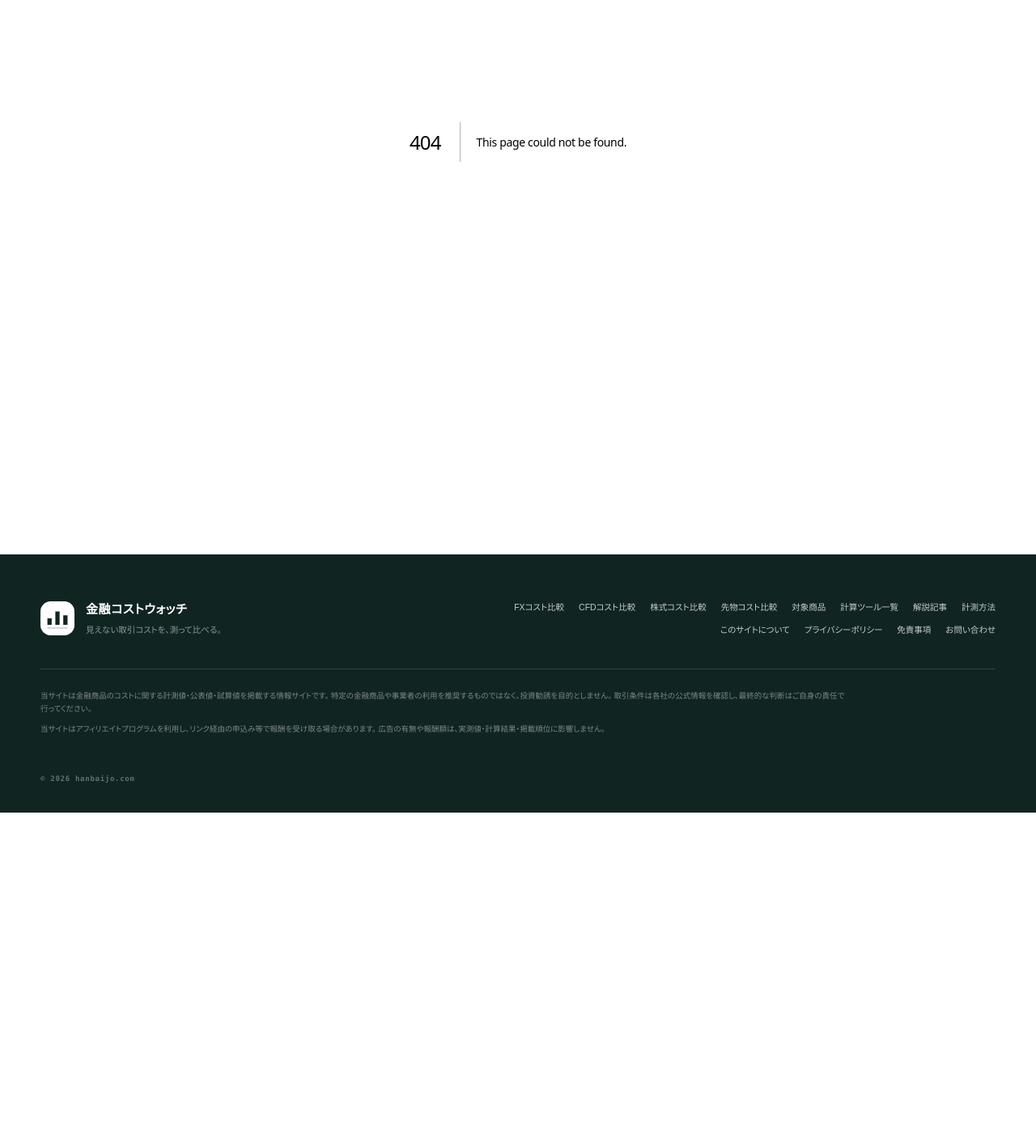
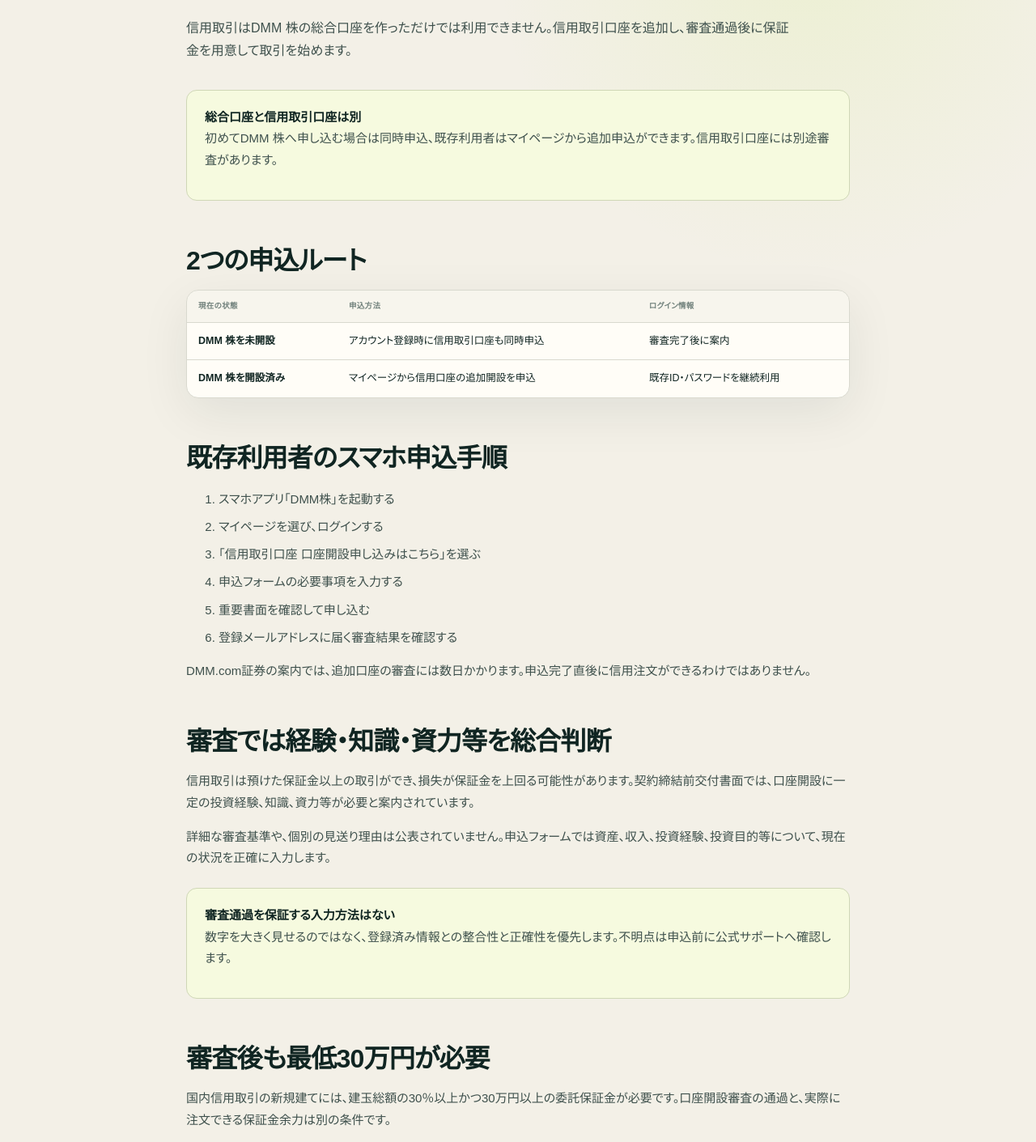
Before and after one commit to mrok18/hanbaijo, a Next.js app: page /articles/dmm-kabu-margin-account-opening in a window 1280 px wide. Before the commit this address had no page. Shown: the part 302-1713 px from the top of the page at 81% size. Before the commit the page ends 1306 px from the top, so only its background shows below. Built offline with nearby package versions, Linux system fonts and the light colour scheme.

Commit message:
Add DMM Kabu margin account opening guide

```diff
--- /dev/null
+++ b/app/articles/dmm-kabu-margin-account-opening/page.tsx
@@ -0,0 +1,76 @@
+import Link from 'next/link';
+import AffiliateOfferCard from '@/components/AffiliateOfferCard';
+import { AFFILIATE_OFFERS } from '@/lib/affiliates';
+
+export const metadata = {
+  title: 'DMM 株の信用取引口座開設｜申込方法・審査・必要資金を確認',
+  description: 'DMM 株の国内信用取引口座について、総合口座と同時・追加で申し込む方法、審査期間、必要な知識・経験、最低保証金30万円、NISAとの違いを整理します。',
+};
+
+const faq = [
+  { q: 'DMM 株の総合口座だけで信用取引できますか？', a: 'できません。DMM 株アカウントに加えて、信用取引口座の開設申込と審査が必要です。' },
+  { q: 'すでにDMM 株を使っていても申し込めますか？', a: '申し込めます。マイページから信用取引口座を追加開設します。既存のログインIDとパスワードをそのまま利用します。' },
+  { q: '信用取引口座の審査に落ちた理由は確認できますか？', a: 'DMM.com証券は審査内容や見送り理由を開示していません。投資経験や自己資産などの登録情報に変更があれば、更新後に再申込を相談できます。' },
+] as const;
+
+export default function Page() {
+  const jsonLd = { '@context': 'https://schema.org', '@graph': [
+    { '@type': 'Article', headline: metadata.title, description: metadata.description, datePublished: '2026-09-09', dateModified: '2026-09-09', mainEntityOfPage: 'https://hanbaijo.com/articles/dmm-kabu-margin-account-opening', author: { '@type': 'Organization', name: '金融コストウォッチ' }, publisher: { '@type': 'Organization', name: '金融コストウォッチ' } },
+    { '@type': 'FAQPage', mainEntity: faq.map((item) => ({ '@type': 'Question', name: item.q, acceptedAnswer: { '@type': 'Answer', text: item.a } })) },
+  ] };
+
+  return <article>
+    <script type="application/ld+json" dangerouslySetInnerHTML={{ __html: JSON.stringify(jsonLd).replace(/</g, '\\u003c') }} />
+    <p className="page-kicker">DMM KABU / MARGIN ACCOUNT</p>
+    <h1>DMM 株の信用取引口座開設<br />申込・審査・必要資金</h1>
+    <p className="lede">信用取引はDMM 株の総合口座を作っただけでは利用できません。信用取引口座を追加し、審査通過後に保証金を用意して取引を始めます。</p>
+
+    <div className="callout"><strong>総合口座と信用取引口座は別</strong><p>初めてDMM 株へ申し込む場合は同時申込、既存利用者はマイページから追加申込ができます。信用取引口座には別途審査があります。</p></div>
+
+    <h2>2つの申込ルート</h2>
+    <div className="data-panel"><div className="table-scroll"><table className="rates comparison-table"><thead><tr><th>現在の状態</th><th>申込方法</th><th>ログイン情報</th></tr></thead><tbody>
+      <tr><td className="ex-name">DMM 株を未開設</td><td>アカウント登録時に信用取引口座も同時申込</td><td>審査完了後に案内</td></tr>
+      <tr><td className="ex-name">DMM 株を開設済み</td><td>マイページから信用口座の追加開設を申込</td><td>既存ID・パスワードを継続利用</td></tr>
+    </tbody></table></div></div>
+
+    <h2>既存利用者のスマホ申込手順</h2>
+    <ol><li>スマホアプリ「DMM株」を起動する</li><li>マイページを選び、ログインする</li><li>「信用取引口座 口座開設申し込みはこちら」を選ぶ</li><li>申込フォームの必要事項を入力する</li><li>重要書面を確認して申し込む</li><li>登録メールアドレスに届く審査結果を確認する</li></ol>
+    <p>DMM.com証券の案内では、追加口座の審査には数日かかります。申込完了直後に信用注文ができるわけではありません。</p>
+
+    <h2>審査では経験・知識・資力等を総合判断</h2>
+    <p>信用取引は預けた保証金以上の取引ができ、損失が保証金を上回る可能性があります。契約締結前交付書面では、口座開設に一定の投資経験、知識、資力等が必要と案内されています。</p>
+    <p>詳細な審査基準や、個別の見送り理由は公表されていません。申込フォームでは資産、収入、投資経験、投資目的等について、現在の状況を正確に入力します。</p>
+    <div className="callout"><strong>審査通過を保証する入力方法はない</strong><p>数字を大きく見せるのではなく、登録済み情報との整合性と正確性を優先します。不明点は申込前に公式サポートへ確認します。</p></div>
+
+    <h2>審査後も最低30万円が必要</h2>
+    <p>国内信用取引の新規建てには、建玉総額の30％以上かつ30万円以上の委託保証金が必要です。口座開設審査の通過と、実際に注文できる保証金余力は別の条件です。</p>
+    <div className="fx-formula"><span>建玉150万円の基準例</span><strong>1,500,000円 × 30％</strong><b>= 450,000円</b><small>銘柄規制等により30％を上回る保証金が必要な場合があります。</small></div>
+    <p><Link href="/articles/dmm-kabu-margin-call-maintenance-rate">保証金率と追証を詳しく確認 →</Link></p>
+
+    <h2>信用口座を開く前に理解する費用</h2>
+    <p>国内信用取引の通常の売買手数料は0円ですが、買建には買方金利、売建には貸株料がかかります。制度信用売りでは逆日歩、長期保有では事務管理費、権利確定日をまたぐ買建では名義書換料が発生する場合があります。</p>
+    <p><Link href="/articles/dmm-kabu-margin-trading-cost">信用取引の総コストを計算 →</Link></p>
+
+    <h2>NISA口座では信用取引できない</h2>
+    <p>信用取引、品受け、品渡しはNISA制度の対象外です。NISAで保有する現物株の非課税取引と、課税口座で行う信用取引は分けて管理します。</p>
+    <p><Link href="/articles/dmm-kabu-nisa-fees-products">DMM 株のNISA対象商品を確認 →</Link></p>
+
+    <h2>申込前チェックリスト</h2>
+    <ul><li>DMM 株の総合口座を同時または先に申し込む</li><li>投資経験・資産・目的を正確に登録する</li><li>信用取引の仕組みと損失リスクを理解する</li><li>最低30万円を含む保証金基準を確認する</li><li>金利・貸株料・逆日歩等を理解する</li><li>20％の追証基準と翌々営業日12時の期限を確認する</li></ul>
+
+    <h2>よくある質問</h2>
+    {faq.map((item) => <section key={item.q}><h3>{item.q}</h3><p>{item.a}</p></section>)}
+
+    <section className="article-sources" aria-labelledby="sources"><h2 id="sources">参照した公式資料</h2><ul>
+      <li><a href="https://kabu.dmm.com/start/account_flow/margin/" target="_blank" rel="noopener noreferrer">DMM 株「信用取引口座申込み方法」</a></li>
+      <li><a href="https://kabu.dmm.com/support/faqs/article/00283/" target="_blank" rel="noopener noreferrer">DMM 株「信用取引口座を申し込むには」</a></li>
+      <li><a href="https://kabu.dmm.com/support/faqs/article/00042/" target="_blank" rel="noopener noreferrer">DMM 株「スマホアプリからの口座開設手順」</a></li>
+      <li><a href="https://kabu.dmm.com/support/faqs/article/00558/" target="_blank" rel="noopener noreferrer">DMM 株「信用取引口座開設が見送りになった場合」</a></li>
+      <li><a href="https://kabu.dmm.com/_pdf/history/margin_brokerage_account_260301.pdf" target="_blank" rel="noopener noreferrer">DMM 株「信用取引の契約締結前交付書面」</a></li>
+    </ul><p>申込方法と取引条件は2026年9月9日に確認しました。審査基準は非公開であり、口座開設を保証するものではありません。最新書面を確認して申し込んでください。</p></section>
+
+    <section className="article-affiliate" aria-label="DMM 株の広告"><AffiliateOfferCard offer={AFFILIATE_OFFERS['dmm-kabu']} /><p className="affiliate-disclosure">上記はA8.netの提携広告です。広告報酬は記事内容や評価に影響しません。信用取引口座には審査があり、開設や取引成果は保証されません。</p></section>
+    <p><Link href="/articles/dmm-kabu-account-opening-documents">DMM 株の本人確認・必要書類 →</Link></p>
+    <p><Link href="/stocks/dmm-kabu">DMM 株のコストシート →</Link></p>
+  </article>;
+}
--- a/app/articles/posts.ts
+++ b/app/articles/posts.ts
@@ -1,4 +1,5 @@
 export const POSTS = [
+  { slug: 'dmm-kabu-margin-account-opening', category: '国内株・DMM 株', title: 'DMM 株の信用取引口座開設｜申込方法・審査・必要資金を確認', desc: '総合口座と同時・追加で申し込む方法、審査期間、必要な経験・知識・資力、最低保証金30万円、NISAとの違いを整理する。' },
   { slug: 'dmm-kabu-margin-call-maintenance-rate', category: '国内株・DMM 株', title: 'DMM 株の追証はいくらから？保証金率30％・維持率20％を計算', desc: '最低保証金30万円、委託保証金率30％、最低預託率20％、追証の判定、期限、入金・返済による解消を整理する。' },
   { slug: 'dmm-kabu-margin-trading-cost', category: '国内株・DMM 株', title: 'DMM 株の信用取引手数料は無料？金利・貸株料・逆日歩を計算', desc: '0円の売買手数料と、買方金利、貸株料、逆日歩、事務管理費、名義書換料、デイトレ強制決済を整理する。' },
   { slug: 'dmm-kabu-ipo-application', category: '国内株・DMM 株', title: 'DMM 株のIPO申込方法｜前受金不要・完全平等抽選と当選後の手順', desc: '抽選時の資金、完全平等抽選、申込上限、当選・補欠当選後の購入意思表示、NISA口座区分を整理する。' },
--- a/app/stocks/dmm-kabu/page.tsx
+++ b/app/stocks/dmm-kabu/page.tsx
@@ -5,6 +5,7 @@ import { AFFILIATE_OFFERS } from '@/lib/affiliates';
 export const metadata = { title: 'DMM 株の国内株手数料・コスト', description: 'DMM 株の国内株現物における1注文ごとの手数料と、信用・米国株で異なる条件を公式情報から整理します。' };
 export default function Page() {
   return <StockProviderFactSheet provider={STOCK_PROVIDERS['dmm-kabu']} affiliateOffer={AFFILIATE_OFFERS['dmm-kabu']} relatedArticles={[
+    { href: '/articles/dmm-kabu-margin-account-opening', title: '信用取引口座の開設', description: '同時・追加申込、審査、必要資金、NISAとの違いを整理します。' },
     { href: '/articles/dmm-kabu-margin-call-maintenance-rate', title: '保証金と追証を計算', description: '最低30万円、30％の新規建て、20％の追証判定と解消期限を整理します。' },
     { href: '/articles/dmm-kabu-margin-trading-cost', title: '信用取引の総コスト', description: '0円手数料の外にある金利、貸株料、逆日歩、管理費を計算します。' },
     { href: '/articles/dmm-kabu-ipo-application', title: 'IPOの申込方法', description: '前受金不要、完全平等抽選、当選・補欠当選後の購入手続きを整理します。' },
--- a/app/stocks/page.tsx
+++ b/app/stocks/page.tsx
@@ -112,6 +112,7 @@ export default function StocksPage() {
           <article className="affiliate-card"><div className="affiliate-card-head"><span>APPLY</span><b>DMM 株</b></div><p className="affiliate-category">IPO</p><h3>IPOの申込と抽選</h3><p>前受金不要、完全平等抽選、当選・補欠当選後の購入手続きを整理します。</p><Link href="/articles/dmm-kabu-ipo-application">記事を読む →</Link></article>
           <article className="affiliate-card"><div className="affiliate-card-head"><span>COST</span><b>DMM 株</b></div><p className="affiliate-category">MARGIN TRADING</p><h3>信用取引の総コスト</h3><p>売買手数料0円の外にある金利、貸株料、逆日歩、管理費を計算します。</p><Link href="/articles/dmm-kabu-margin-trading-cost">記事を読む →</Link></article>
           <article className="affiliate-card"><div className="affiliate-card-head"><span>RISK</span><b>DMM 株</b></div><p className="affiliate-category">MARGIN CALL</p><h3>保証金と追証</h3><p>最低30万円、30％の新規建て、20％の追証判定と解消期限を整理します。</p><Link href="/articles/dmm-kabu-margin-call-maintenance-rate">記事を読む →</Link></article>
+          <article className="affiliate-card"><div className="affiliate-card-head"><span>START</span><b>DMM 株</b></div><p className="affiliate-category">MARGIN ACCOUNT</p><h3>信用取引口座の開設</h3><p>総合口座との違い、同時・追加申込、審査、最低保証金を整理します。</p><Link href="/articles/dmm-kabu-margin-account-opening">記事を読む →</Link></article>
         </div>
       </section>
 
```
